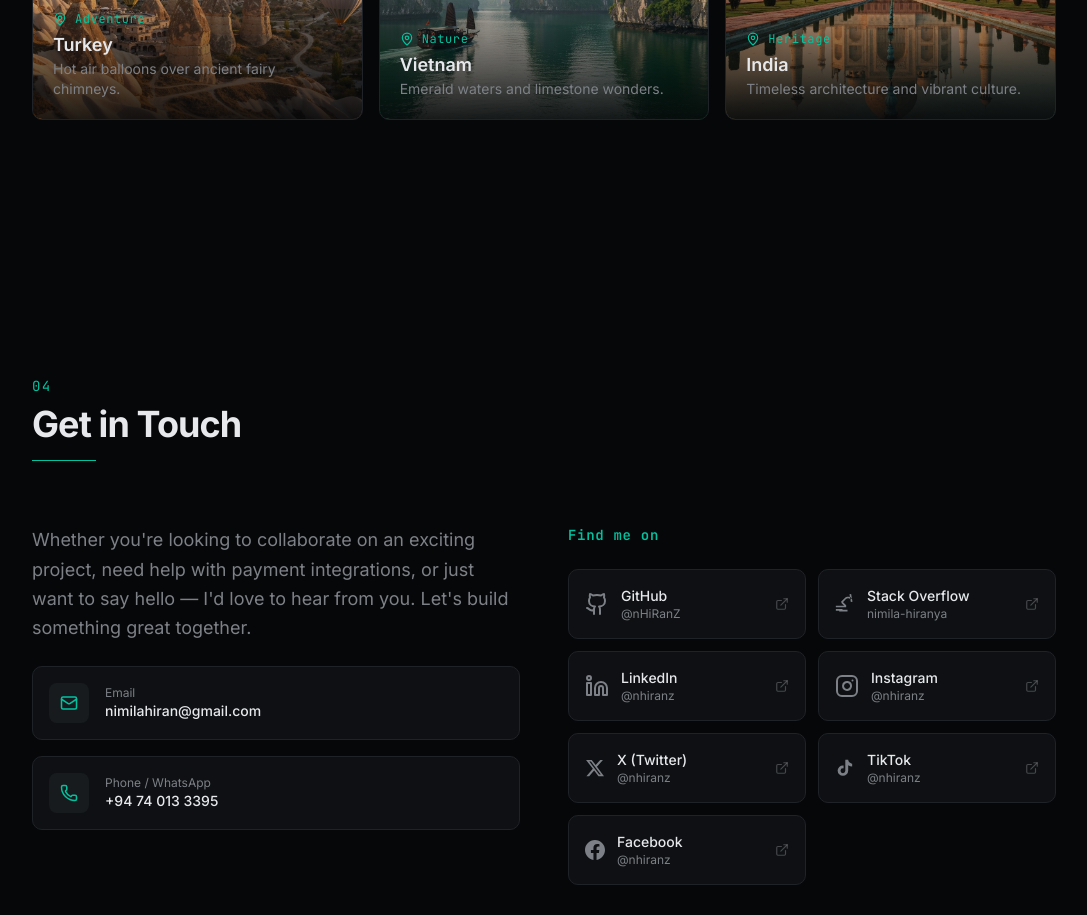
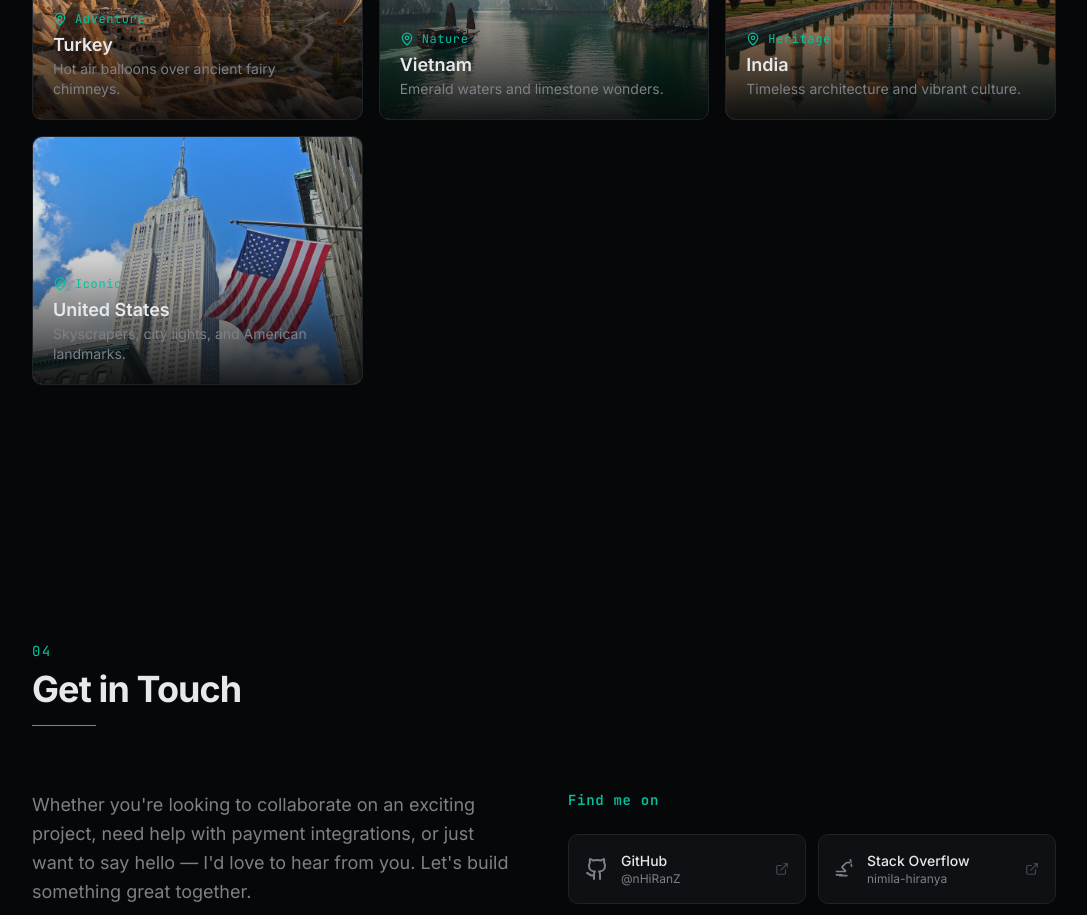
Before and after one commit to nHiRanZ/nHiRanZ.github.io, a Next.js app: page / in a window 1280 px wide. Shown: the part 4380-5295 px from the top of the page, without its empty margins (96-1183 px from the left). Built offline with nearby package versions, Linux system fonts and the light colour scheme.

Commit message:
Added US Travel Section

```diff
--- a/components/travel-section.tsx
+++ b/components/travel-section.tsx
@@ -39,6 +39,12 @@ const destinations = [
     tag: "Heritage",
     image: "/images/travel-india.jpg",
     description: "Timeless architecture and vibrant culture.",
+  },
+  {
+    name: "United States",
+    tag: "Iconic",
+    image: "/images/travel-usa.jpg",
+    description: "Skyscrapers, city lights, and American landmarks.",
   },
 ]
 
```
Also changed, not shown: public/images/travel-usa.jpg (added).
